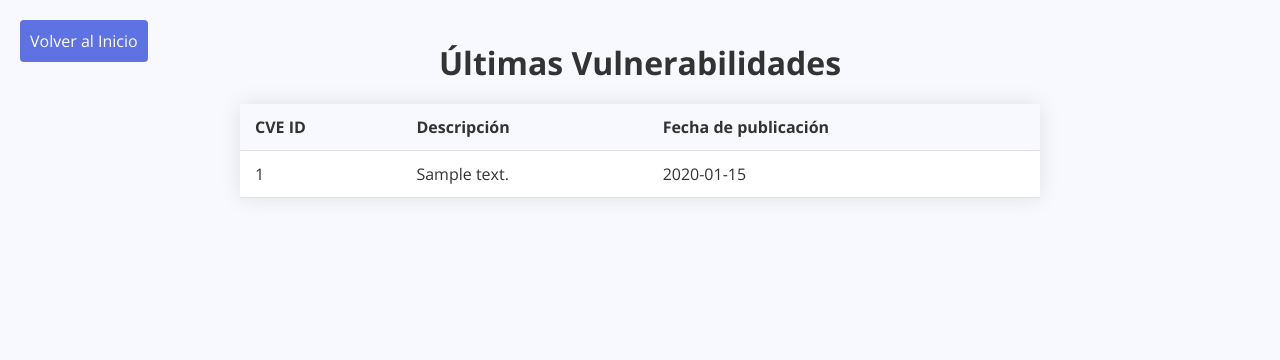
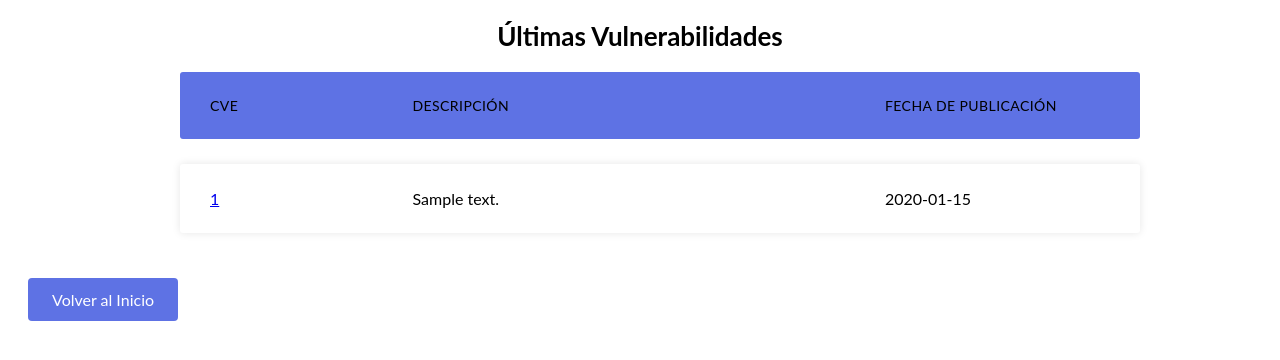
Before and after one commit to dtejada02/Pr-ctica2SI, a Flask app: template templates/vulnerabilities.html in a window 1280 px wide. Shown: the top 360 px of the page. Run offline with Flask 3, Linux system fonts and the light colour scheme; the template is opened without the code that fills it: most values are stand-ins (such as "Sample title", 1, 10 or a date in 2020); parts of the project's set-up code (start-up, migrations or seed data) failed here and were passed over.

Commit message:
Template para la tabla de los CVE + link al CVE

```diff
--- /dev/null
+++ b/static/css/styleTable.css
@@ -0,0 +1,79 @@
+body {
+  font-family: 'lato', sans-serif;
+}
+.container {
+  max-width: 1000px;
+  margin-left: auto;
+  margin-right: auto;
+  padding-left: 10px;
+  padding-right: 10px;
+}
+
+h2 {
+  font-size: 26px;
+  margin: 20px 0;
+  text-align: center;
+  small {
+    font-size: 0.5em;
+  }
+}
+
+.responsive-table {
+  li {
+    border-radius: 3px;
+    padding: 25px 30px;
+    display: flex;
+    justify-content: space-between;
+    margin-bottom: 25px;
+  }
+  .table-header {
+    background-color: #5e72e4;
+    font-size: 14px;
+    text-transform: uppercase;
+    letter-spacing: 0.03em;
+  }
+  .table-row {
+    background-color: #ffffff;
+    box-shadow: 0px 0px 9px 0px rgba(0,0,0,0.1);
+  }
+  .col-1 {
+    flex-basis: 10%;
+  }
+  .col-2 {
+    flex-basis: 40%;
+  }
+  .col-3 {
+    flex-basis: 25%;
+  }
+  .col-4 {
+    flex-basis: 25%;
+  }
+
+  @media all and (max-width: 767px) {
+    .table-header {
+      display: none;
+    }
+    .table-row{
+
+    }
+    li {
+      display: block;
+    }
+    .col {
+
+      flex-basis: 100%;
+
+    }
+    .col {
+      display: flex;
+      padding: 10px 0;
+      &:before {
+        color: #6C7A89;
+        padding-right: 10px;
+        content: attr(data-label);
+        flex-basis: 50%;
+        text-align: right;
+      }
+    }
+  }
+}
--- a/templates/vulnerabilities.html
+++ b/templates/vulnerabilities.html
@@ -3,66 +3,27 @@
 <head>
   <meta charset="UTF-8">
   <meta name="viewport" content="width=device-width, initial-scale=1.0">
-    <title>Vulnerabilities</title>
-    <link href="https://fonts.googleapis.com/css?family=Open+Sans:300,400,600,700" rel="stylesheet">
+  <title>Vulnerabilidades</title>
     <style>
-        /* Estilo para el cuerpo y la fuente */
-        body {
-            font-family: 'Open Sans', sans-serif;
-            margin: 0;
-            padding: 0;
-            background-color: #f8f9fe;
-            color: #333;
-        }
-
-        /* Contenedor principal */
-        .container {
-            max-width: 800px;
-            margin: 0 auto;
-            padding: 20px;
-        }
-
-        /* Estilo para la tabla */
-        table {
-            width: 100%;
-            border-collapse: collapse;
-            background-color: #fff;
-            box-shadow: 0 0 20px rgba(0, 0, 0, 0.1);
-        }
-
-        th, td {
-            padding: 12px 15px;
-            text-align: left;
-            border-bottom: 1px solid #e0e0e0;
-        }
-
-        th {
-            background-color: #f8f9fe;
-            font-weight: bold;
-        }
-
-        /* Estilo para las celdas con fondo blanco */
-        td {
-            background-color: white;
-        }
-
-        /* Estilo para el encabezado */
-        h1 {
-            text-align: center;
-            margin-bottom: 20px;
+        button,
+        .back-button {
+            margin-top: 20px;
+            margin-bottom: 20px; /* Añadido margen inferior */
+            margin-right: 20px; /* Añadido margen derecho */
+            margin-left: 20px; /* Añadido margen izquierdo */
         }
 
         /* Estilo para el botón de volver */
         .back-button {
-            position: fixed;
-            top: 20px;
-            left: 20px;
-            padding: 10px;
+            display: inline-block; /* Cambio a inline-block para que ocupe solo el espacio necesario */
+            background-color: #5e72e4;
+            color: white;
+            padding: 12px 24px; /* Ajuste del padding */
+            border: none;
+            border-radius: 4px;
+            text-decoration: none;
             text-align: center;
-            background-color: #5e72e4;
-            color: #fff;
-            text-decoration: none;
-            border-radius: 4px;
+            font-size: 1rem;
             transition: background-color 0.3s;
         }
 
@@ -70,30 +31,27 @@
             background-color: #324cdd;
         }
     </style>
-</head>
+  <link rel="stylesheet" href="/static/css/styleTable.css"> </head>
 <body>
   <div class="container">
-        <h1>Últimas Vulnerabilidades</h1>
-        <table>
-            <thead>
-                <tr>
-                    <th>CVE ID</th>
-                    <th>Descripción</th>
-                    <th>Fecha de publicación</th>
-                </tr>
-            </thead>
-            <tbody>
+    <h2>Últimas Vulnerabilidades</h2>
+    <ul class="responsive-table">
+      <li class="table-header">
+        <div class="col col-1">CVE</div>
+        <div class="col col-2">Descripción</div>
+        <div class="col col-3">Fecha de publicación</div>
+      </li>
       {% for vulnerability in vulnerabilities %}
-                <tr>
-                    <td>{{ vulnerability['CVE ID'] }}</td>
-                    <td>{{ vulnerability['Descripcion'] }}</td>
-                    <td>{{ vulnerability['Fecha de publicacion'] }}</td>
-                </tr>
+      <li class="table-row">
+        <div class="col col-1">
+          <a href="{{ vulnerability['link'] }}">{{vulnerability['CVE ID']}}</a>
+        </div>
+        <div class="col col-2">{{vulnerability['Descripcion']}}</div>
+        <div class="col col-3">{{vulnerability['Fecha de publicacion']}}</div>
+      </li>
       {% endfor %}
-            </tbody>
-        </table>
+    </ul>
   </div>
-
   <!-- Botón para volver al inicio -->
   <a href="/" class="back-button">Volver al Inicio</a>
 </body>
```
Lines whose indentation alone changed are shown as unchanged.
